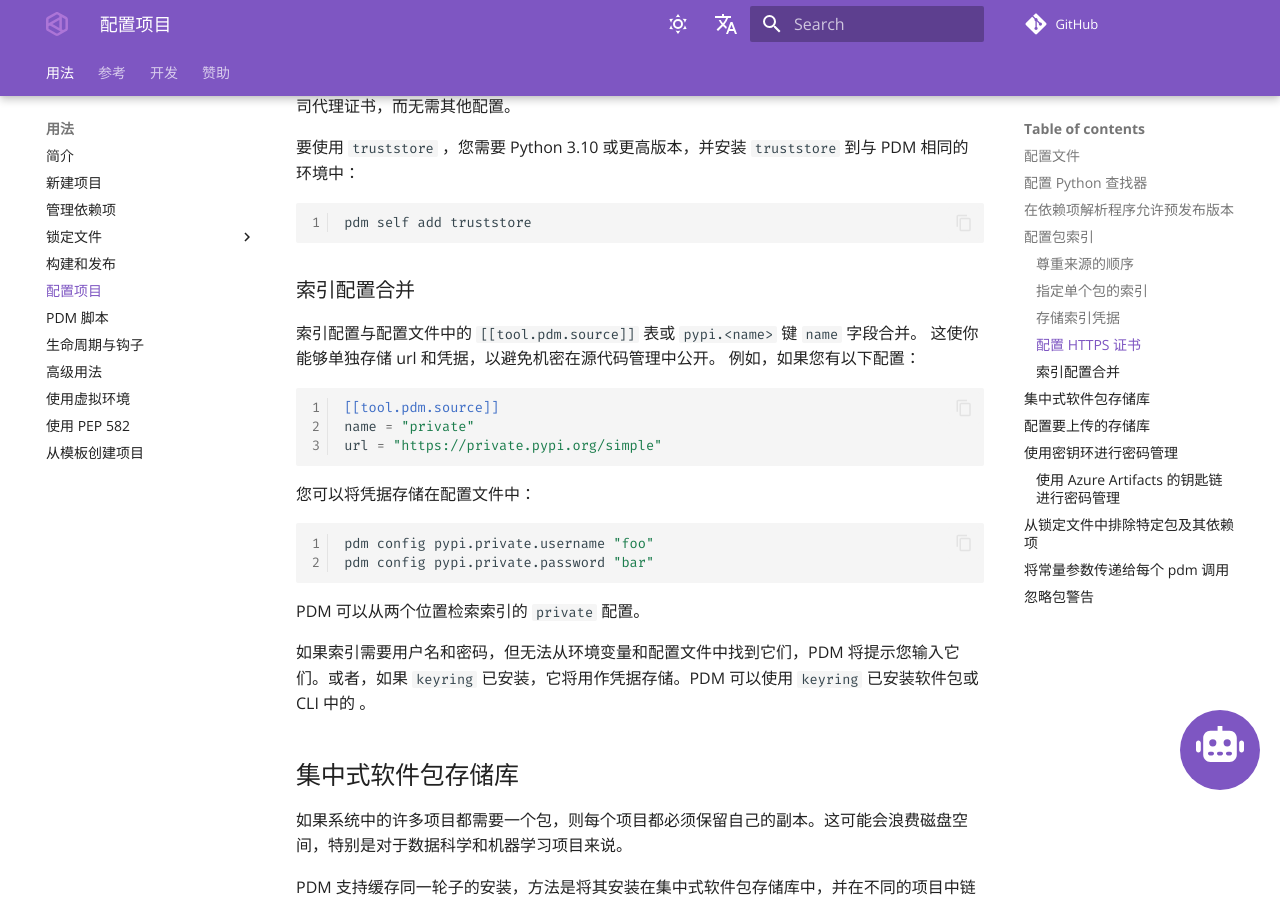
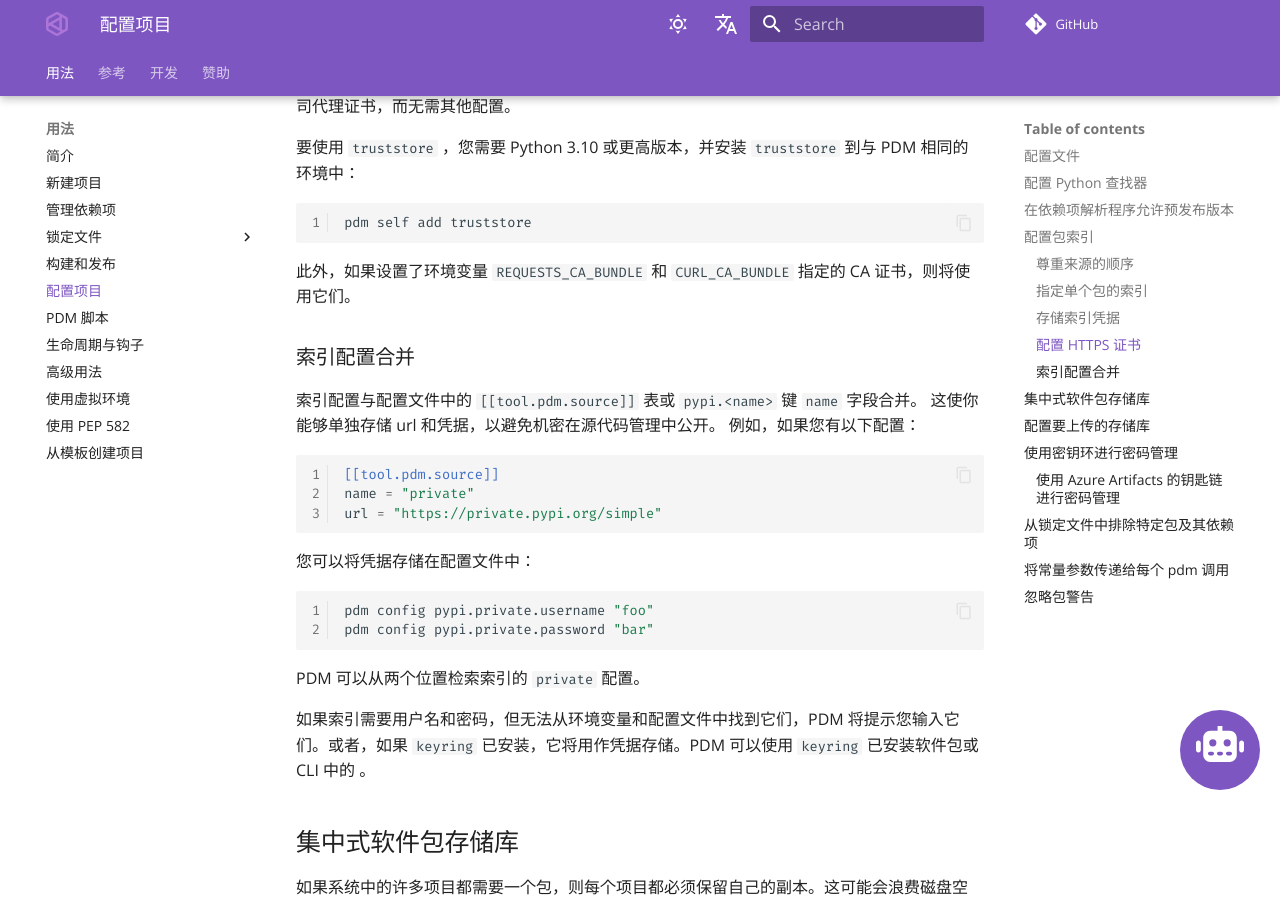
Before and after one commit to pdm-project/pdm-docs-zh, an MkDocs documentation site: the page built from docs/usage/config.md, in a window 1280 px wide and 900 px high, scrolled down 4583 px. Built offline with MkDocs 1.6.1 and Material for MkDocs 9.7.7, drawn with Linux system fonts in a browser that asks for light colours; comment, search, counter and statistics services are not loaded; the version menu is left out; grey boxes are pictures that could not be loaded.

Commit message:
sync: d0ceded8

````diff
--- a/docs/usage/config.md
+++ b/docs/usage/config.md
@@ -203,6 +203,8 @@ pdm config repository.pypi.ca_certs /path/to/ca_bundle.pem
 pdm self add truststore
 ```
 
+此外，如果设置了环境变量 `REQUESTS_CA_BUNDLE` 和 `CURL_CA_BUNDLE` 指定的 CA 证书，则将使用它们。
+
 ### 索引配置合并
 
 索引配置与配置文件中的 `[[tool.pdm.source]]` 表或 `pypi.<name>` 键 `name` 字段合并。
````
